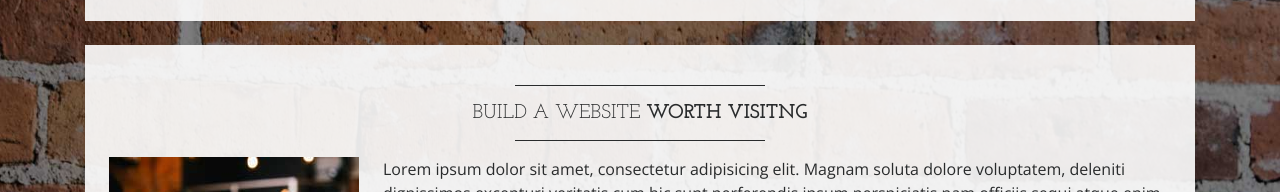
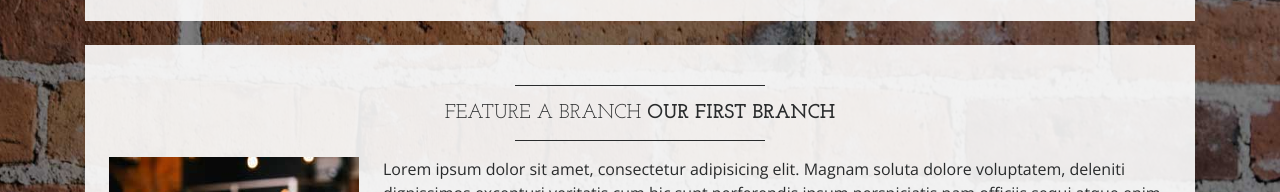
Before and after one commit to alain651/Learnable-Git-Course, a website: page index.html in a window 1280 px wide. Shown: the part 988-1180 px from the top of the page. Drawn offline with nearby package versions, Linux system fonts and the light colour scheme.

Commit message:
Initial commit on Feature A

```diff
--- a/index.html
+++ b/index.html
@@ -125,7 +125,7 @@
 
         <div class="bg-faded p-4 my-4">
             <hr class="divider">
-            <h2 class="text-center text-lg text-uppercase my-0">Build a website <strong>worth visitng</strong></h2>
+            <h2 class="text-center text-lg text-uppercase my-0">Feature A Branch <strong>Our First Branch</strong></h2>
             <hr class="divider">
             <img class="img-fluid float-left hidden-md-down mr-lg-4" src="img/intro-pic.jpg" alt="">
             <p>Lorem ipsum dolor sit amet, consectetur adipisicing elit. Magnam soluta dolore voluptatem, deleniti dignissimos excepturi veritatis cum hic sunt perferendis ipsum perspiciatis nam officiis sequi atque enim ut! Velit, consectetur.</p>
```
